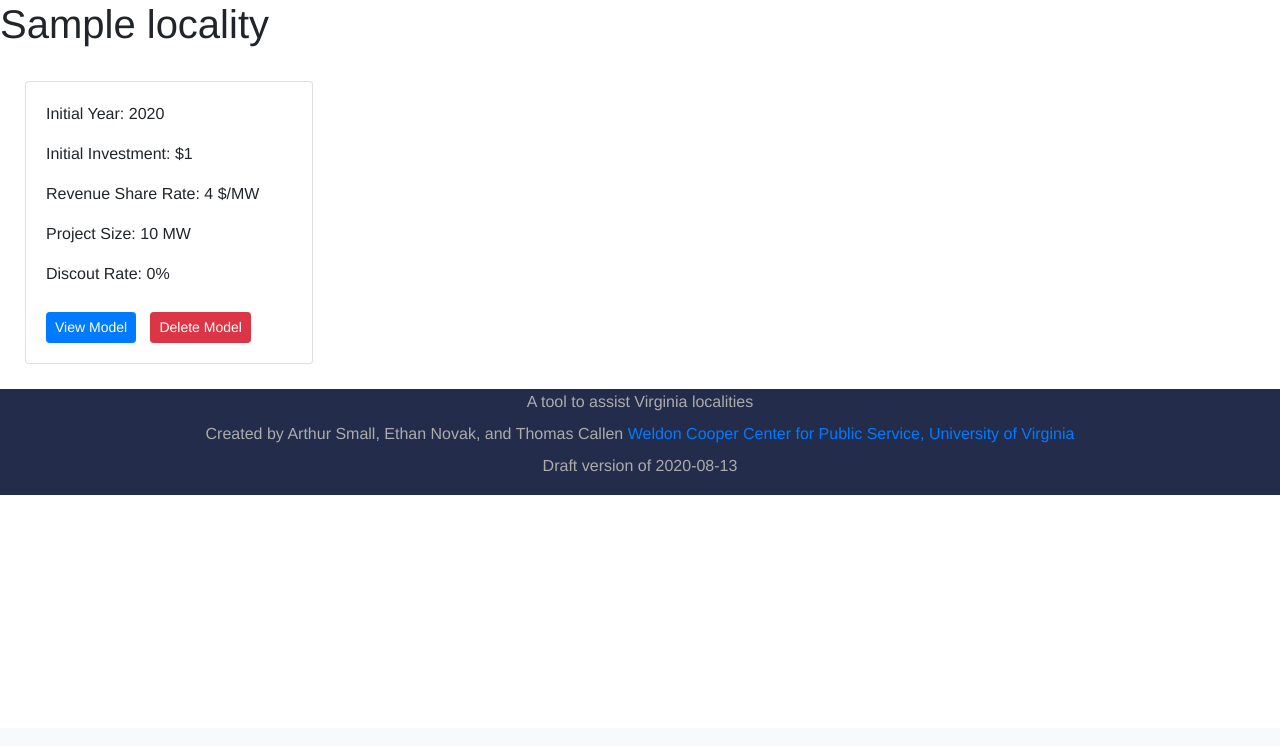
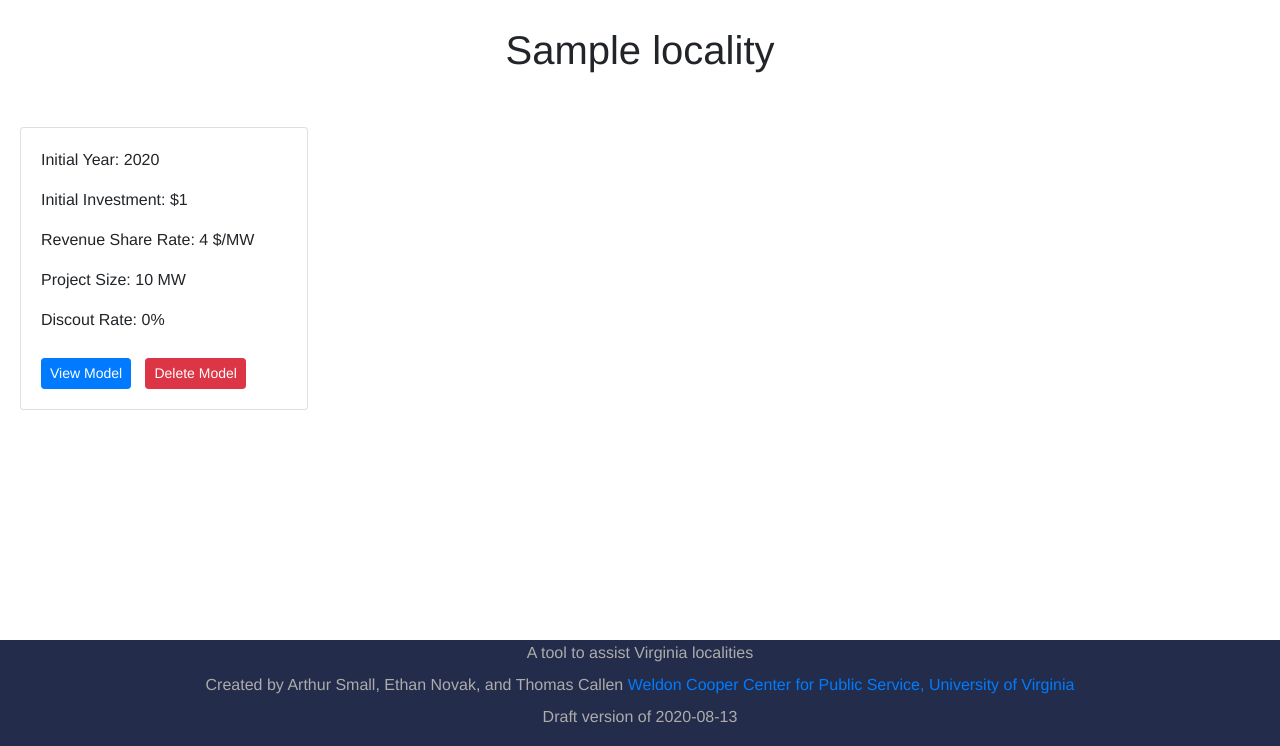
Before and after one commit to coopercenter/sol-tax-webapp, a Django app: a page that uses models/templates/locality-home.html in a window 1280 px wide. Shown: the part 72-818 px from the top of the page. Before the commit the page ends 567 px from the top, so only its background shows below. Run offline with Django 3.2, Linux system fonts and the light colour scheme; tables that the repository leaves empty hold one stand-in row (values such as "Sample post"); some libraries are stand-ins or nearby versions.

Commit message:
Layout for locality list and home pages

```diff
--- a/models/static/models/style.css
+++ b/models/static/models/style.css
@@ -156,7 +156,7 @@ li{
     margin: 25px 0 25px 25px;
 }
 .simulation-card{
-    margin: 25px;
+    margin: 20px;
     width: 18rem;
 }
 .view-button{
@@ -165,3 +165,20 @@ li{
 .delete-button{
     margin: 4% 4% 0;
 }
+
+.locality-home-body{
+    height: 80vh;
+}
+.locality-home-header{
+    text-align: center;
+    padding: 2%;
+}
+
+
+.locality-list-body{
+    height: 80vh;
+}
+.locality-list-header{
+    text-align: center;
+    padding: 2%;
+}
--- a/models/templates/locality-home.html
+++ b/models/templates/locality-home.html
@@ -1,7 +1,9 @@
 {% extends 'base.html' %}
 {% load static %}
 {% block content %}
-    <h1>{{locality.name}}</h1>
+
+    <div class="locality-home-body">
+        <h1 class="locality-home-header">{{locality.name}}</h1>
 
         {% if simulations %}
 
@@ -33,4 +35,5 @@
                 <h2>Please Fill out the form to create a model</h2>
                 <button class="btn btn-primary btn-lg">Create Model</button>
         {% endif %}
+    </div>
 {% endblock %}
--- a/models/templates/locality-list.html
+++ b/models/templates/locality-list.html
@@ -2,7 +2,9 @@
 
 {% block content %}
 
+<div class="locality-list-body">
     {% if localities %}
+        <h1 class="locality-list-header">Choose Your Locality</h1>
         {% for locality in localities %}
             {% if forloop.first %}
                 <div class="row locality-row">
@@ -32,5 +34,5 @@
     {% else %}
         <p>No Localities are available.</p>
     {% endif %}
-
+</div>
 {% endblock content %}
```
Lines whose indentation alone changed are shown as unchanged.
